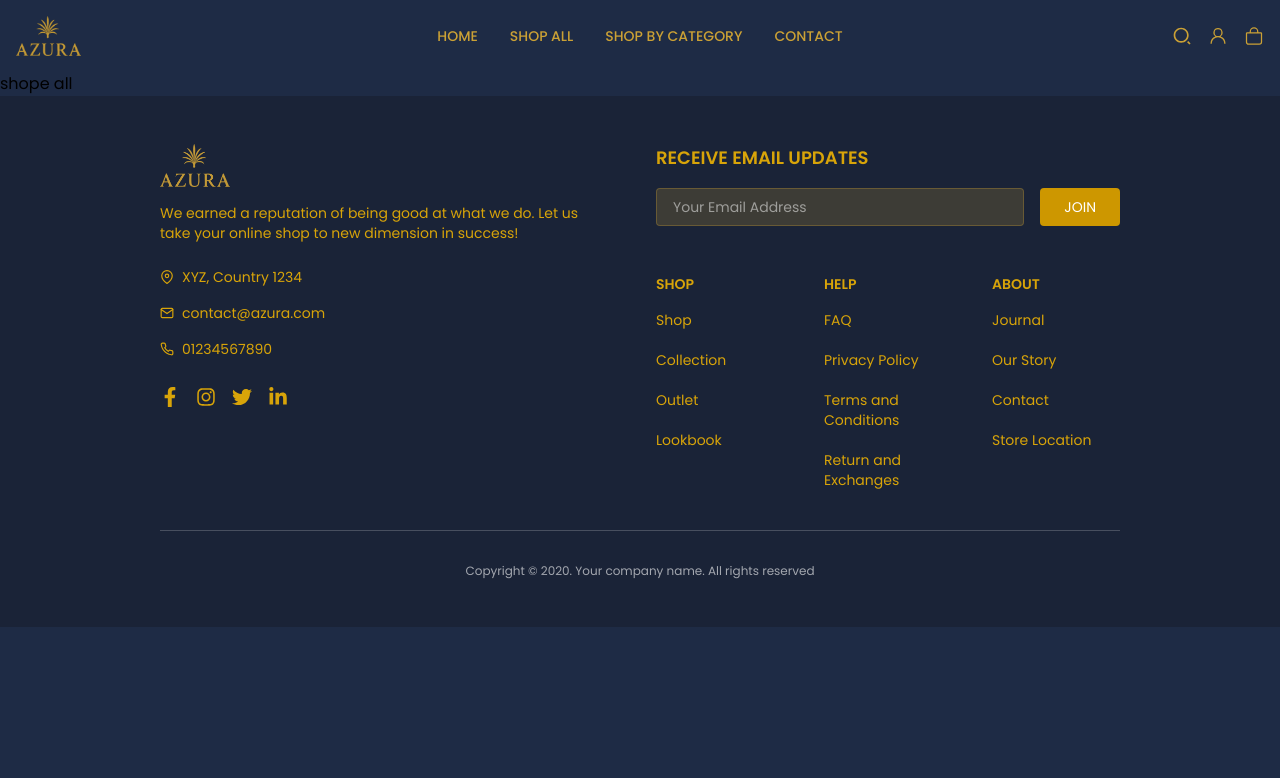
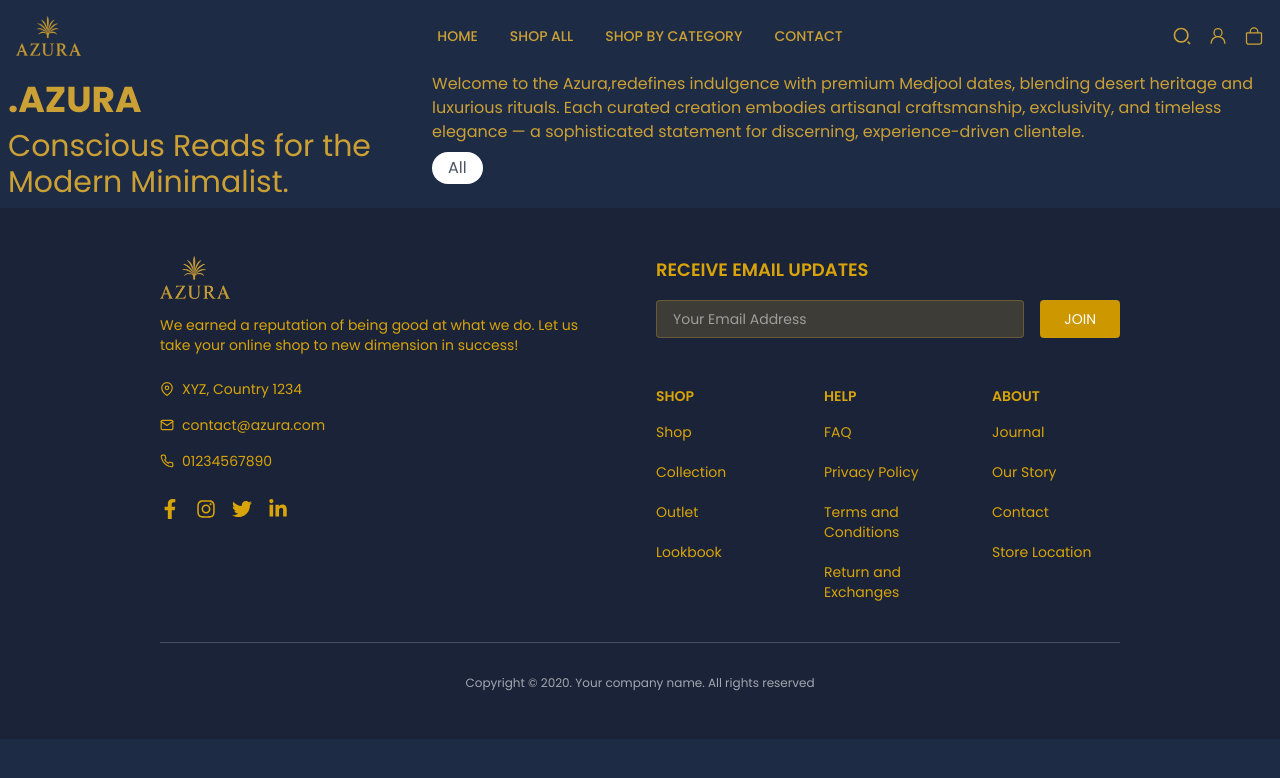
Before and after one commit to Farman-Ali-1/matin, a Next.js app: page /shop_all in a window 1280 px wide. Shown: the top 778 px of the page. Built offline with nearby package versions, Linux system fonts and the light colour scheme.

Commit message:
taking pull of detail page

```diff
--- a/src/app/(pages)/shop_all/page.tsx
+++ b/src/app/(pages)/shop_all/page.tsx
@@ -1,9 +1,27 @@
-import React from 'react'
+import React from "react";
 
 function page() {
   return (
-    <div>shope all</div>
-  )
+    <div className="flex flex-row w-full gap-2">
+      <div className="flex flex-col gap-2 w-1/3 p-2">
+        <h1 className="text-[#CBA135] text-4xl font-bold">.AZURA</h1>
+        <h1 className="text-[#CBA135] text-3xl ">Conscious Reads for the Modern Minimalist.</h1>
+      </div>
+      <div className="flex flex-col gap-2 w-2/3 items-start">
+        <p className="text-[#CBA135] ">
+          Welcome to the Azura,redefines indulgence with premium Medjool dates,
+          blending desert heritage and luxurious rituals. Each curated creation
+          embodies artisanal craftsmanship, exclusivity, and timeless elegance —
+          a sophisticated statement for discerning, experience-driven clientele.
+        </p>
+        <div className="flex flex-row justify-center items-center">
+          <span className="px-4 py-1 w-fit rounded-2xl bg-white text-gray-600">
+            All
+          </span>
+        </div>
+      </div>
+    </div>
+  );
 }
 
-export default page
+export default page;
```
